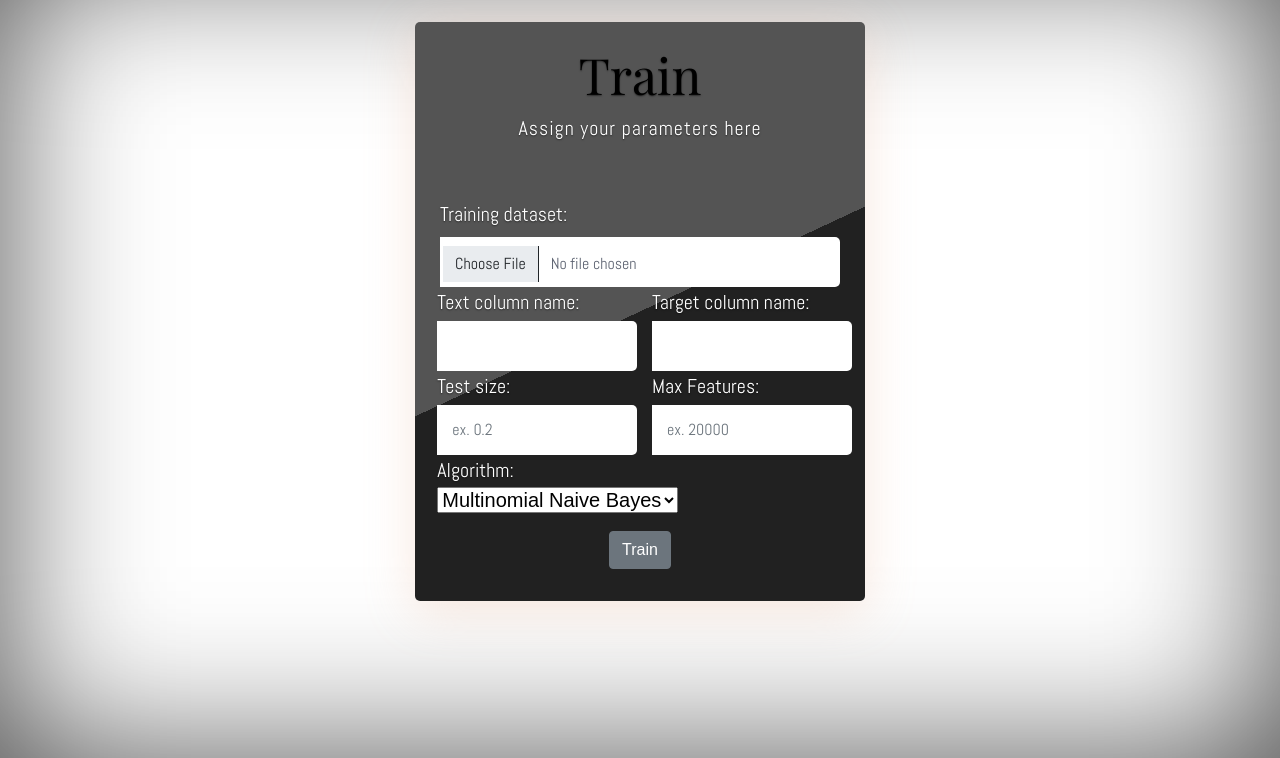
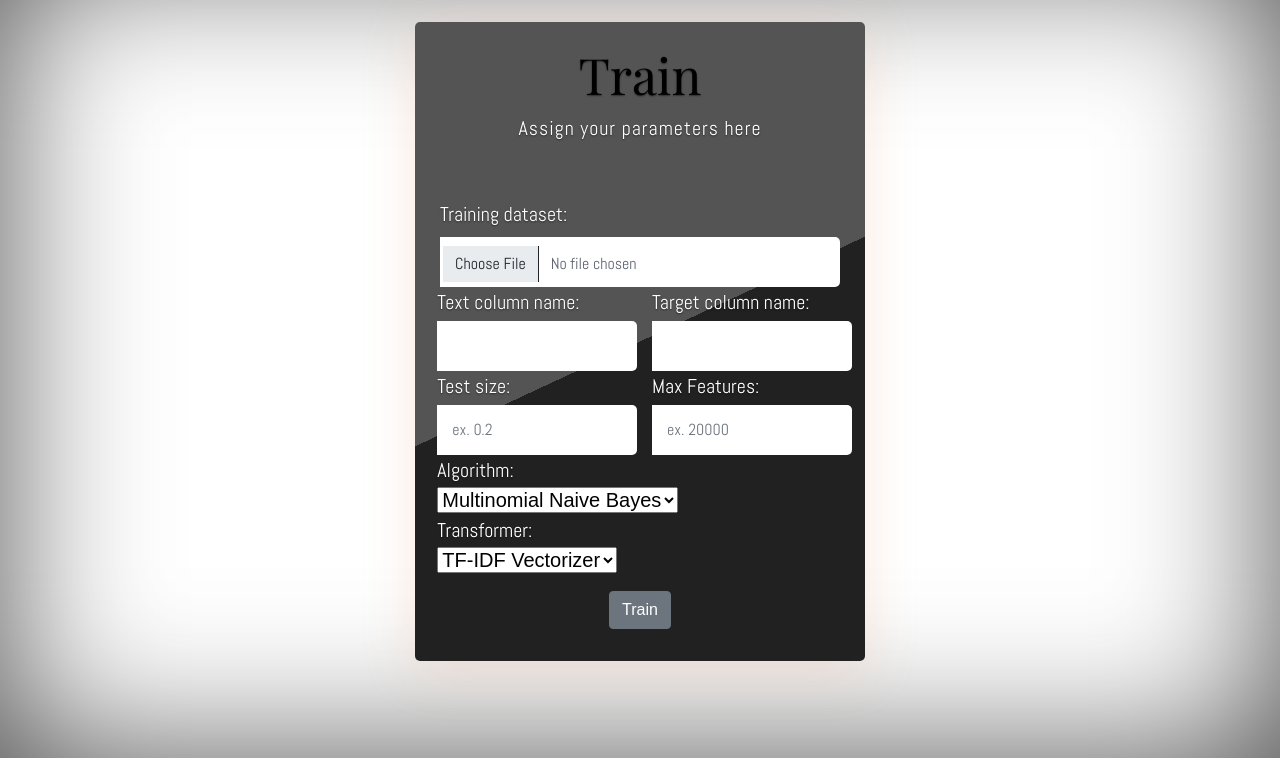
Before and after one commit to 3nws/Classification-Web-App, a Django app: page /train in a window 1280 px wide. Shown: the part 42-800 px from the top of the page. Run offline with Django 3.2, Linux system fonts and the light colour scheme; some libraries are stand-ins or nearby versions; some web fonts are replaced.

Commit message:
added count vectorizer as an option

```diff
--- a/mysite/analysis/views.py
+++ b/mysite/analysis/views.py
@@ -4,7 +4,7 @@ from wsgiref.util import FileWrapper
 
 from matplotlib.gridspec import GridSpec
 from nltk.tokenize import RegexpTokenizer
-from sklearn.feature_extraction.text import TfidfVectorizer
+from sklearn.feature_extraction.text import TfidfVectorizer, CountVectorizer
 from sklearn.model_selection import train_test_split
 from sklearn.metrics import classification_report
 from collections import Counter
@@ -34,12 +34,6 @@ acc = '77'
 file_name = 'static/models/'+algorithm.upper()+'_model_'+acc
 
 # Create your views here.
-
-algorithms = {
-    'mnb': MultinomialNB(),
-    'lrg': LogisticRegression(random_state=0, class_weight='balanced'),
-    'svc': LinearSVC(),
-}
 
 months = {
     'January': 1,
@@ -121,25 +115,38 @@ def train(request):
     return render(request, './train.html')
 
 def train_result(request):
+    form = request.POST
+
+    algorithms = {
+        'mnb': MultinomialNB(),
+        'lrg': LogisticRegression(random_state=0, class_weight='balanced'),
+        'svc': LinearSVC(),
+    }
+
+    token = RegexpTokenizer(r'[a-zA-Z0-9]+')
+
+    max_features = int(form['max_features'])
+
+    transformers = {
+        'tfidf': TfidfVectorizer(stop_words='english', max_features=max_features, ngram_range=(1,2), tokenizer=token.tokenize),
+        'count': CountVectorizer(stop_words='english', max_features=max_features, ngram_range=(1,2), tokenizer=token.tokenize),
+    }
     DATASET_ENCODING = "ISO-8859-1"
     dataset = pd.read_csv(request.FILES['csv_file'], delimiter=',', encoding=DATASET_ENCODING)
-    form = request.POST
     text = form['column_1']
     target = form['column_2']
-    max_features = int(form['max_features'])
     test_size = float(form['test-size'])
     algorithm = str(form['algo'])
+    transformer = str(form['transf'])
 
     dataset = dataset[[text,target]]
     dataset.drop_duplicates()
 
-    token = RegexpTokenizer(r'[a-zA-Z0-9]+')
-
-    tfidf = TfidfVectorizer(stop_words='english', max_features=max_features, ngram_range=(1,2), tokenizer=token.tokenize)
+    vectorizer = transformers[transformer]
 
     X = dataset[text]
 
-    X = tfidf.fit_transform(dataset[text])
+    X = vectorizer.fit_transform(dataset[text])
 
     y = dataset[target]
 
@@ -158,17 +165,17 @@ def train_result(request):
 
     # exporting the model and the trained vectorizer
     pickle.dump(model, open('static/trained_models/model', 'wb'))
-    pickle.dump(tfidf, open('static/fitted_vector/tfidf_vectorizer', 'wb'))
+    pickle.dump(vectorizer, open('static/fitted_vector/vectorizer', 'wb'))
 
     with open('static/trained_models/model', 'rb') as f:
         model = pickle.load(f)
 
-    tfidf = pickle.load(open(f'static/fitted_vector/tfidf_vectorizer',"rb"))
+    vectorizer = pickle.load(open(f'static/fitted_vector/vectorizer',"rb"))
 
     context = {
         'acc': int((float(acc.get("accuracy"))*100)),
         'model': model,
-        'vector': tfidf,
+        'vector': vectorizer,
     }
 
     return render(request, './train_result.html', context=context)
--- a/mysite/templates/train.html
+++ b/mysite/templates/train.html
@@ -94,6 +94,15 @@
           </select>
         </div>
       </div>
+      <div class="row">
+        <div class="col-md-6">
+          <label for="algo">Transformer: </label>
+          <select name="transf" id="transf">
+            <option value="tfidf">TF-IDF Vectorizer</option>
+            <option value="count">Count Vectorizer</option>
+          </select>
+        </div>
+      </div>
     </div>
     <div class="form-group">
       <div class="col-xs-12 col-md-offset-3 mt-3" style="margin-bottom: 10px">
```
